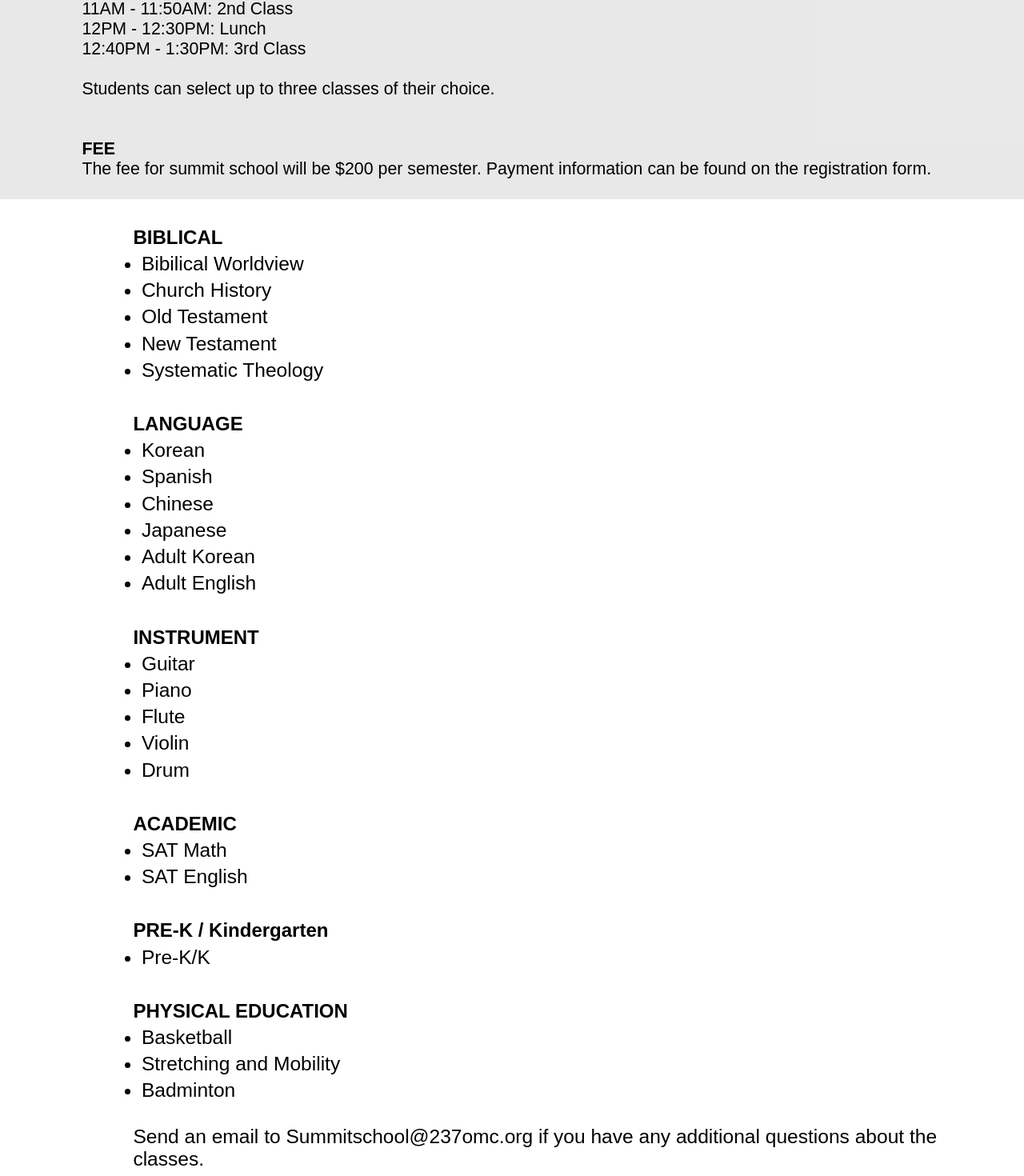
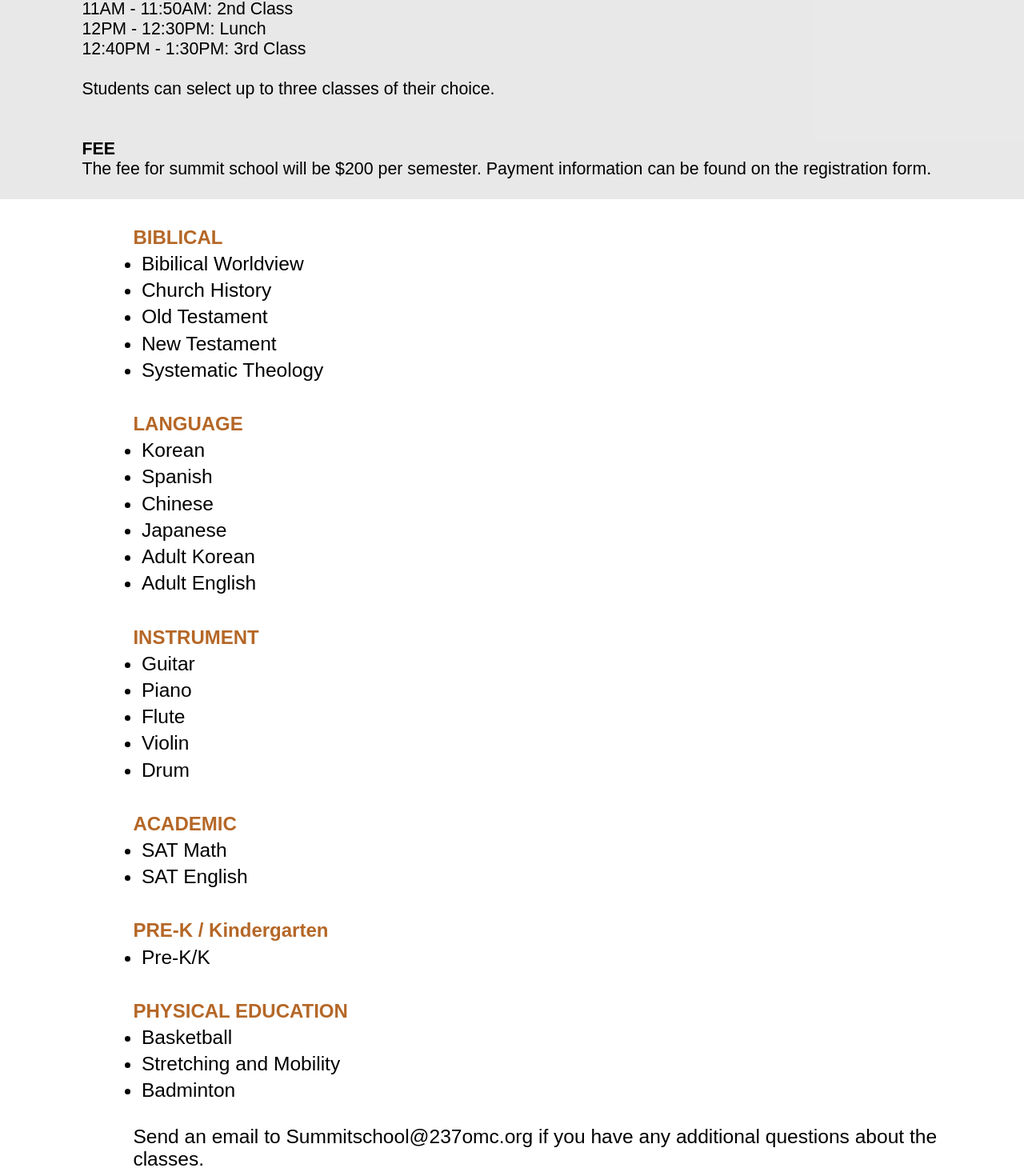
Before and after one commit to jmpark2001/SummitSchool, a React (Create React App) app: page /classInfo in a window 1280 px wide. Shown: the part 840-2310 px from the top of the page at 80% size. Built offline with nearby package versions, Linux system fonts and the light colour scheme; no server answers; a web font is replaced by a local one.

Commit message:
Color of class information titles

```diff
--- a/src/pages/ClassInfo.js
+++ b/src/pages/ClassInfo.js
@@ -52,7 +52,7 @@ export default function ClassInfo() {
             </div>
             <div className="classInfoClassesDiv">
                 <div className="classInfoClasses glacial">
-                    <p className="classInfoDivTitle"><b><CustomLink to="/biblical" className="backToHome">BIBLICAL</CustomLink></b></p>
+                    <p className="classInfoDivTitle"><b><CustomLink to="/biblical" className="backToHome" style={{color: "#B56727"}}>BIBLICAL</CustomLink></b></p>
                     <ul className="classInfoClassesUl">
                         {classList.slice(0, 5).map((className, index) =>
                             <li key={index}>
@@ -60,7 +60,7 @@ export default function ClassInfo() {
                             </li>
                         )}
                     </ul>
-                    <p className="classInfoDivTitle"><b><CustomLink to="/language" className="backToHome">LANGUAGE</CustomLink></b></p>
+                    <p className="classInfoDivTitle"><b><CustomLink to="/language" className="backToHome" style={{color: "#B56727"}}>LANGUAGE</CustomLink></b></p>
                     <ul className="classInfoClassesUl">
                         {classList.slice(5, 11).map((className, index) =>
                             <li key={index}>
@@ -68,7 +68,7 @@ export default function ClassInfo() {
                             </li>
                         )}
                     </ul>
-                    <p className="classInfoDivTitle"><b><CustomLink to="/instrument" className="backToHome">INSTRUMENT</CustomLink></b></p>
+                    <p className="classInfoDivTitle"><b><CustomLink to="/instrument" className="backToHome" style={{color: "#B56727"}}>INSTRUMENT</CustomLink></b></p>
                     <ul className="classInfoClassesUl">
                         {classList.slice(11, 16).map((className, index) =>
                             <li key={index}>
@@ -76,21 +76,21 @@ export default function ClassInfo() {
                             </li>
                         )}
                     </ul>
-                    <p className="classInfoDivTitle"><b><CustomLink to="/academic" className="backToHome">ACADEMIC</CustomLink></b></p>                    <ul className="classInfoClassesUl">
+                    <p className="classInfoDivTitle"><b><CustomLink to="/academic" className="backToHome" style={{color: "#B56727"}}>ACADEMIC</CustomLink></b></p>                    <ul className="classInfoClassesUl">
                         {classList.slice(16,18).map((className, index) =>
                             <li key={index}>
                                 <p>{className}</p>
                             </li>
                         )}
                     </ul>
-                    <p className="classInfoDivTitle"><b><CustomLink to="/kindergarten" className="backToHome">PRE-K / Kindergarten</CustomLink></b></p>                    <ul className="classInfoClassesUl">
+                    <p className="classInfoDivTitle"><b><CustomLink to="/kindergarten" className="backToHome" style={{color: "#B56727"}}>PRE-K / Kindergarten</CustomLink></b></p>                    <ul className="classInfoClassesUl">
                         {classList.slice(18,19).map((className, index) =>
                             <li key={index}>
                                 <p>{className}</p>
                             </li>
                         )}
                     </ul>
-                    <p className="classInfoDivTitle"><b><CustomLink to="/pe" className="backToHome">PHYSICAL EDUCATION</CustomLink></b></p>                    <ul className="classInfoClassesUl">
+                    <p className="classInfoDivTitle"><b><CustomLink to="/pe" className="backToHome" style={{color: "#B56727"}}>PHYSICAL EDUCATION</CustomLink></b></p>                    <ul className="classInfoClassesUl">
                         {classList.slice(19).map((className, index) =>
                             <li key={index}>
                                 <p>{className}</p>
```
